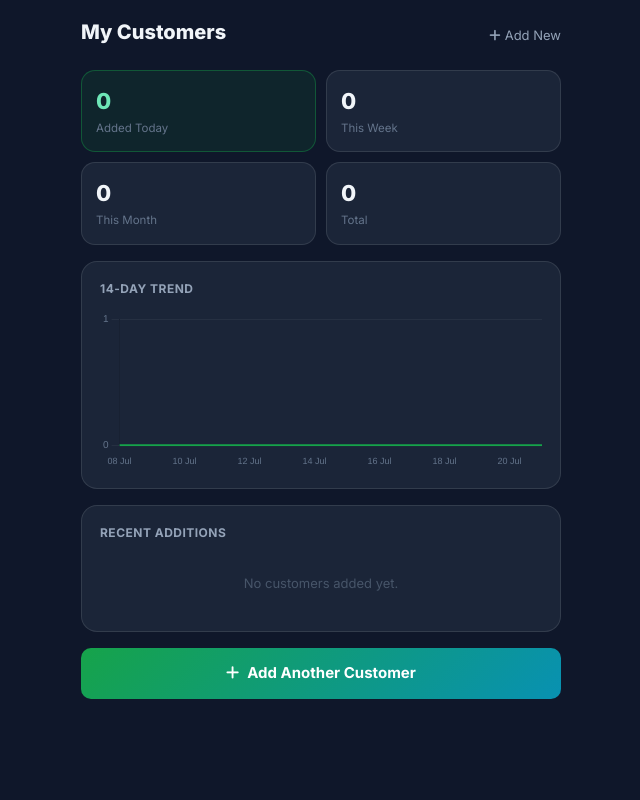
After one commit to itmhikizaro08-hub/van-sale-v3, a Flask app: page /customers/quick-add/dashboard in a window 1280 px wide. The commit adds this page. Shown: the whole page, without its empty margins (319-959 px from the left). Run offline with Flask 3, Linux system fonts and the light colour scheme; a user stored in the database is signed in; data comes from the database, SQL or seed files in the repository; data that the repository does not hold is empty.

Commit message:
Add an analysis dashboard to the Quick-Add Customer PWA
Reps had no visibility into their own field-registration activity —
added a dashboard at /customers/quick-add/dashboard showing added
today/this week/this month/total stat cards, a 14-day daily-additions
trend chart, and a recent-additions list. Scoped the same way as the
rest of the app via current_user.scope('customers') — reps see only
their own customers, office roles see everything.

Linked from the quick-add form via a "My Customers" link. Stays
within the same installed PWA since the manifest's scope
(/customers/quick-add) already covers this URL by prefix match, so
navigating between the form and dashboard doesn't drop out to browser
chrome on an installed home-screen app.

Co-Authored-By: Claude Sonnet 5 <noreply@anthropic.com>

```diff
--- a/routes/customers.py
+++ b/routes/customers.py
@@ -8,7 +8,7 @@ from models.van import Van, Route
 from models.user import User
 from models.sale import Sale
 from models.payment import Payment
-from datetime import datetime
+from datetime import datetime, timedelta
 
 customers_bp = Blueprint('customers', __name__)
 
@@ -200,6 +200,44 @@ def quick_add():
         return redirect(url_for('customers.quick_add'))
 
     return render_template('customers/quick_add.html', vans=vans, routes=routes, sales_reps=sales_reps)
+
+
+@customers_bp.route('/quick-add/dashboard')
+@login_required
+def quick_add_dashboard():
+    if not current_user.can_write('customers'):
+        flash('Permission denied.', 'danger')
+        return redirect(url_for('dashboard.index'))
+
+    q = Customer.query
+    if current_user.scope('customers') == 'own':
+        q = q.filter_by(sales_rep_id=current_user.id)
+    customers = q.all()
+
+    today = datetime.utcnow().date()
+    week_start = today - timedelta(days=today.weekday())
+    month_start = today.replace(day=1)
+
+    added_today = sum(1 for c in customers if c.created_at and c.created_at.date() == today)
+    added_week = sum(1 for c in customers if c.created_at and c.created_at.date() >= week_start)
+    added_month = sum(1 for c in customers if c.created_at and c.created_at.date() >= month_start)
+    total = len(customers)
+
+    cutoff = today - timedelta(days=13)
+    daily = {}
+    for c in customers:
+        if c.created_at and c.created_at.date() >= cutoff:
+            d = c.created_at.date()
+            daily[d] = daily.get(d, 0) + 1
+    days_list = [cutoff + timedelta(days=i) for i in range(14)]
+    trend_labels = [d.strftime('%d %b') for d in days_list]
+    trend_values = [daily.get(d, 0) for d in days_list]
+
+    recent = sorted(customers, key=lambda c: c.created_at or datetime.min, reverse=True)[:10]
+
+    return render_template('customers/quick_add_dashboard.html',
+        added_today=added_today, added_week=added_week, added_month=added_month, total=total,
+        trend_labels=trend_labels, trend_values=trend_values, recent=recent)
 
 
 @customers_bp.route('/add', methods=['GET', 'POST'])
--- a/templates/customers/quick_add.html
+++ b/templates/customers/quick_add.html
@@ -52,6 +52,9 @@
 <body>
 <div class="card-wrap">
   <div class="card">
+    <div class="d-flex justify-content-end mb-2">
+      <a href="{{ url_for('customers.quick_add_dashboard') }}" style="color:#67e8f9;text-decoration:none;font-size:12.5px"><i class="fas fa-chart-simple me-1"></i>My Customers</a>
+    </div>
     <div class="brand-logo"><i class="fa-solid fa-user-plus"></i></div>
     <h1>Add Customer</h1>
     <p class="subtitle">{{ company_name }} — quick field entry</p>
--- /dev/null
+++ b/templates/customers/quick_add_dashboard.html
@@ -0,0 +1,110 @@
+<!DOCTYPE html>
+<html lang="en" data-theme="light">
+<head>
+  <meta charset="UTF-8">
+  <meta name="viewport" content="width=device-width, initial-scale=1.0">
+  <title>My Customers | {{ company_name }}</title>
+  <link rel="manifest" href="{{ url_for('customers.quick_add_manifest') }}">
+  <meta name="theme-color" content="#16a34a">
+  <link rel="apple-touch-icon" href="{{ url_for('static', filename='icons/icon-180.png') }}">
+  <link rel="icon" type="image/png" sizes="192x192" href="{{ url_for('static', filename='icons/icon-192.png') }}">
+  <link rel="stylesheet" href="https://cdn.jsdelivr.net/npm/bootstrap@5.3.2/dist/css/bootstrap.min.css">
+  <link rel="stylesheet" href="https://cdnjs.cloudflare.com/ajax/libs/font-awesome/6.5.0/css/all.min.css">
+  <link href="https://fonts.googleapis.com/css2?family=Inter:wght@300;400;500;600;700;800&display=swap" rel="stylesheet">
+  <script src="https://cdn.jsdelivr.net/npm/chart.js@4.4.1/dist/chart.umd.min.js"></script>
+  <style>
+    *{box-sizing:border-box;margin:0;padding:0}
+    body{font-family:'Inter',sans-serif;min-height:100vh;background:#0f172a;padding:20px}
+    .wrap{width:100%;max-width:480px;margin:0 auto}
+    .topbar{display:flex;align-items:center;justify-content:space-between;margin-bottom:18px}
+    .topbar a{color:#94a3b8;text-decoration:none;font-size:13px}
+    h1{font-size:20px;font-weight:800;color:#f1f5f9}
+
+    .stat-grid{display:grid;grid-template-columns:1fr 1fr;gap:10px;margin-bottom:16px}
+    .stat-card{background:rgba(30,41,59,.85);border:1px solid rgba(255,255,255,.1);border-radius:14px;padding:14px}
+    .stat-card .val{font-size:22px;font-weight:800;color:#f1f5f9}
+    .stat-card .lbl{font-size:11.5px;color:#64748b;margin-top:2px}
+    .stat-card.accent{border-color:rgba(22,163,74,.4);background:rgba(22,163,74,.1)}
+    .stat-card.accent .val{color:#6ee7b7}
+
+    .card{background:rgba(30,41,59,.85);border:1px solid rgba(255,255,255,.1);border-radius:16px;padding:18px;margin-bottom:16px}
+    .card-title{font-size:12px;font-weight:700;letter-spacing:.04em;text-transform:uppercase;color:#94a3b8;margin-bottom:12px}
+    .chart-box{height:160px}
+
+    .cust-row{display:flex;justify-content:space-between;align-items:center;padding:10px 0;border-bottom:1px solid rgba(255,255,255,.06)}
+    .cust-row:last-child{border-bottom:none}
+    .cust-name{font-size:14px;font-weight:600;color:#f1f5f9}
+    .cust-meta{font-size:11.5px;color:#64748b}
+    .cust-date{font-size:11.5px;color:#475569;text-align:right}
+    .empty{text-align:center;color:#475569;font-size:13px;padding:20px 0}
+
+    .btn-add{display:block;width:100%;text-align:center;background:linear-gradient(135deg,#16a34a,#0891b2);color:#fff;font-weight:700;font-size:15px;padding:14px;border-radius:10px;text-decoration:none;margin-top:6px}
+  </style>
+</head>
+<body>
+<div class="wrap">
+  <div class="topbar">
+    <h1>My Customers</h1>
+    <a href="{{ url_for('customers.quick_add') }}"><i class="fas fa-plus me-1"></i>Add New</a>
+  </div>
+
+  <div class="stat-grid">
+    <div class="stat-card accent"><div class="val">{{ added_today }}</div><div class="lbl">Added Today</div></div>
+    <div class="stat-card"><div class="val">{{ added_week }}</div><div class="lbl">This Week</div></div>
+    <div class="stat-card"><div class="val">{{ added_month }}</div><div class="lbl">This Month</div></div>
+    <div class="stat-card"><div class="val">{{ total }}</div><div class="lbl">Total</div></div>
+  </div>
+
+  <div class="card">
+    <div class="card-title">14-Day Trend</div>
+    <div class="chart-box"><canvas id="trendChart"></canvas></div>
+  </div>
+
+  <div class="card">
+    <div class="card-title">Recent Additions</div>
+    {% for c in recent %}
+    <div class="cust-row">
+      <div>
+        <div class="cust-name">{{ c.name }}</div>
+        <div class="cust-meta">{{ c.customer_code }}{% if c.phone %} • {{ c.phone }}{% endif %}</div>
+      </div>
+      <div class="cust-date">{{ c.created_at.strftime('%d %b') if c.created_at else '' }}</div>
+    </div>
+    {% else %}
+    <div class="empty">No customers added yet.</div>
+    {% endfor %}
+  </div>
+
+  <a href="{{ url_for('customers.quick_add') }}" class="btn-add"><i class="fas fa-plus me-2"></i>Add Another Customer</a>
+</div>
+
+<script>
+new Chart(document.getElementById('trendChart'), {
+  type: 'line',
+  data: {
+    labels: {{ trend_labels|tojson }},
+    datasets: [{
+      data: {{ trend_values|tojson }},
+      borderColor: '#16a34a',
+      backgroundColor: 'rgba(22,163,74,.15)',
+      fill: true, tension: 0.35, borderWidth: 2, pointRadius: 0
+    }]
+  },
+  options: {
+    responsive: true, maintainAspectRatio: false,
+    plugins: { legend: { display: false } },
+    scales: {
+      y: { beginAtZero: true, ticks: { color: '#64748b', font: { size: 10 }, precision: 0 }, grid: { color: 'rgba(255,255,255,.05)' } },
+      x: { ticks: { color: '#64748b', font: { size: 9 }, maxRotation: 0, autoSkip: true, maxTicksLimit: 7 }, grid: { display: false } }
+    }
+  }
+});
+
+if ('serviceWorker' in navigator) {
+  window.addEventListener('load', () => {
+    navigator.serviceWorker.register('/sw.js').catch(() => {});
+  });
+}
+</script>
+</body>
+</html>
```
